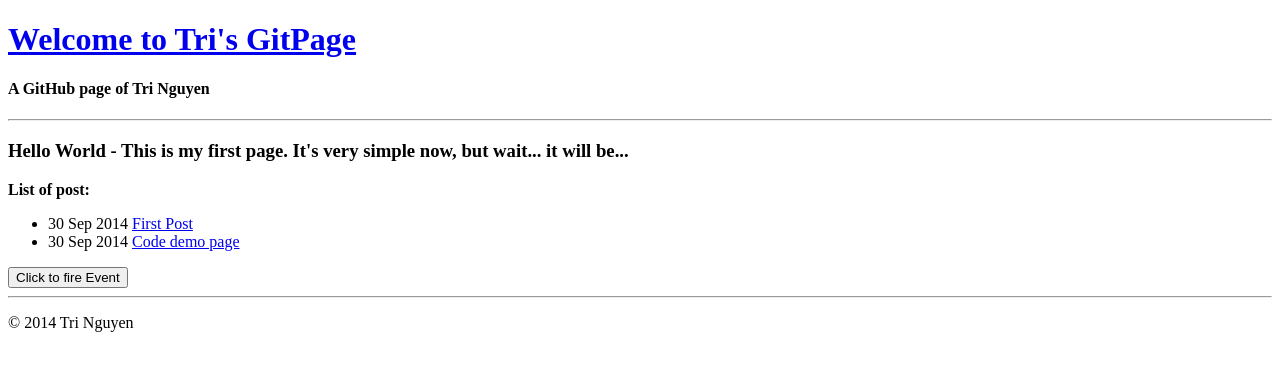
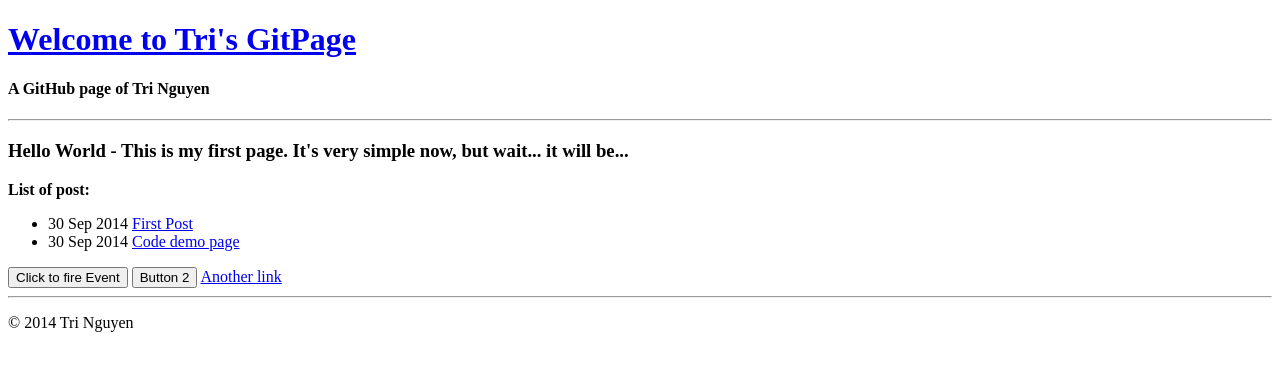
Before and after one commit to nguyen190887/nguyen190887.github.io, a Jekyll site: the page built from index.html, in a window 1280 px wide. Shown: the top 371 px of the page. Built offline with Jekyll 4.4.1, drawn with Linux system fonts in a browser that asks for light colours; Markdown is read by kramdown in place of the engine named in the settings; the list of posts is cut into pages by our own code; some of the changed lines change nothing that is shown.

Commit message:
Handle event more generic

```diff
--- a/index.html
+++ b/index.html
@@ -19,18 +19,28 @@
 		</ul>
 
 		<div>
-			<button onclick="fireEvent()">Click to fire Event</button>
+			<button>Click to fire Event</button>
+			<button>Button 2</button>
+			<a href="#">Another link</a>
 		</div>
 	</div>
 
 	<script>
-		function fireEvent(){
-			gtag('event', 'click', {
-				'app_name': 'TestApp',
-				'screen_name': 'Home',
-				'time': new Date().toISOString()
-			});
-		}
+		window.gtag = window.gtag || ((type, name, data) => console.log(type, name, data)); // for local debug
+
+		document.addEventListener('click', function(evnt){
+			// console.log(evnt.target.id, evnt.target.innerText);
+			const tagName = evnt.target.tagName.toLowerCase();
+			if (tagName === 'a' || tagName === 'button') {
+				gtag('event', 'click', {
+					'app_name': 'TestApp',
+					'screen_name': 'Home',
+					'time': new Date().toISOString(),
+					'id': evnt.target.id,
+					'text': evnt.target.innerText,
+				});
+			}
+		});
 	</script>
   </body>
 </html>
```
